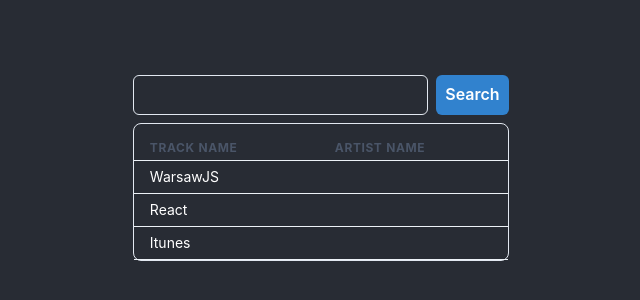
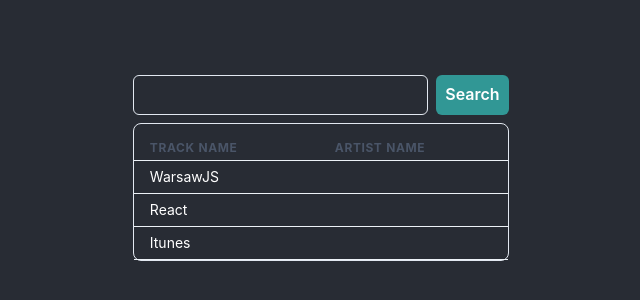
Before and after one commit to UrszulaP/warsawjs-workshop-55-itunes, a React (Create React App) app: page / in a window 1280 px wide. Shown: the part 232-532 px from the top of the page, without its empty margins (319-959 px from the left). Built offline with nearby package versions, Linux system fonts and the light colour scheme.

Commit message:
edit button color

```diff
--- a/src/App.js
+++ b/src/App.js
@@ -44,7 +44,7 @@
           }}
         />
         <Button
-          colorScheme="blue"
+          colorScheme="blue" colorScheme="teal"
           onClick={async () => {
             const result = await fetch(
               `https://itunes.apple.com/search?term=${encodeURIComponent(
```
